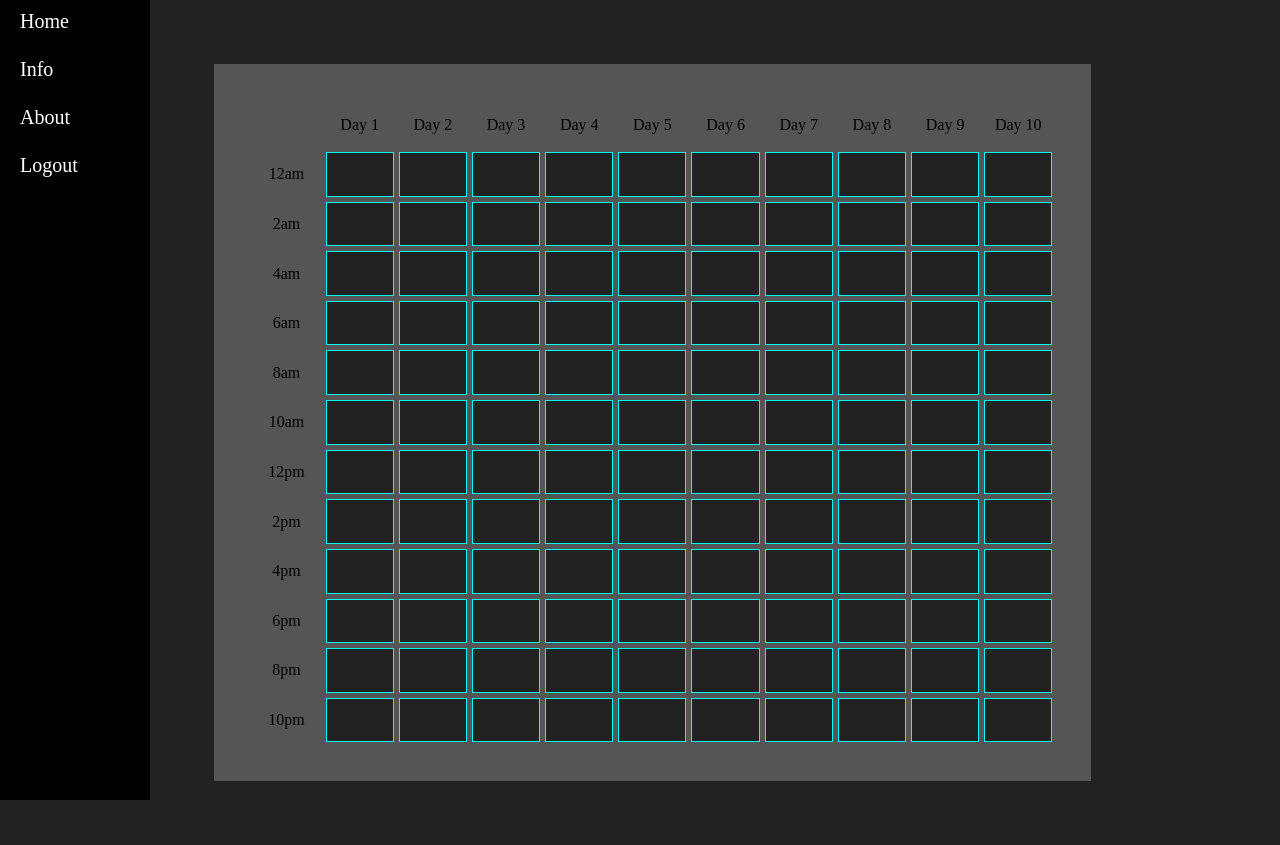
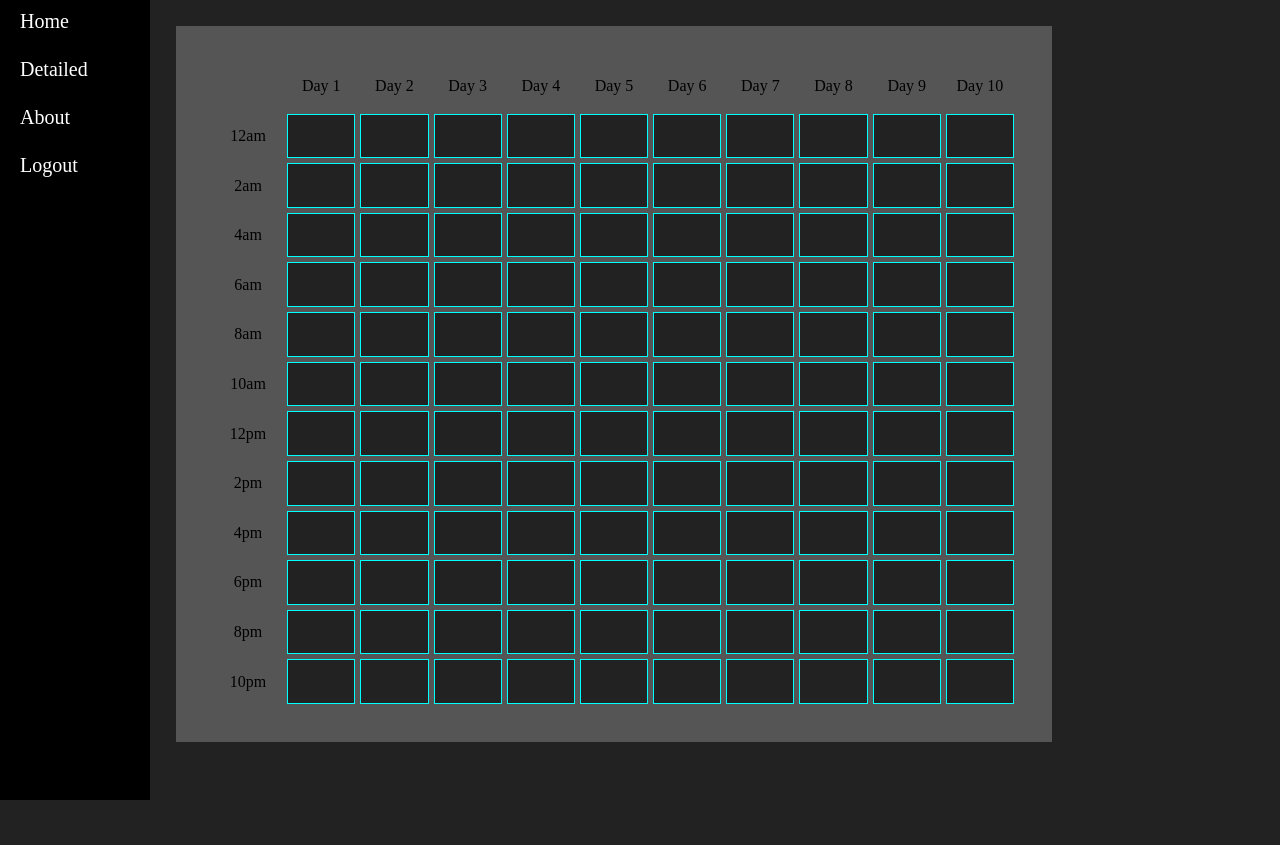
Before and after one commit to jatinkarthik-tripathy/Exam-Planner, a PHP site: page /html/sidebar.html in a window 1280 px wide. After the commit the page ends 800 px from the top, so only its background shows below. Run offline with PHP 8.4, Linux system fonts and the light colour scheme.

Commit message:
fixed bugs

```diff
--- a/css/home.css
+++ b/css/home.css
@@ -1,7 +1,7 @@
 #home{
     display: grid;
     background-color: #555;
-    margin: 5%;
+    margin: 2%;
     padding: 3%;
     width: 100vh;
     height: 80vh;
@@ -9,7 +9,7 @@
     grid-gap: 5px;
 }
 .block{
-    background-color: #222;
+    /* background-color: #222; */
     border: solid aqua 1px;
 }
 .day1, .day2, .day3, .day4, .day5, .day6, .day7, .day8, .day9, .day10, .hours{
--- a/html/sidebar.html
+++ b/html/sidebar.html
@@ -12,7 +12,7 @@
     <div class="sidebar">
         <ul>
             <li><a onclick="showHome()">Home</a></li>
-            <li><a onclick="showInfo()">Info</a></li>
+            <li><a onclick="showInfo()">Detailed</a></li>
             <li><a onclick="showAbt()">About</a></li>
             <li><a href="flex_test.html">Logout</a></li>
         </ul>
@@ -185,12 +185,14 @@
         </div>
     </div>
     <div id="info" style="display: none;">
-        <p>this is the info block</p>
+        .addSub
+
     </div>
     <div id="abt" style="display: none;">
-        <p>this is the  about block</p>
+        <p>this is the about block</p>
     </div>
 
 </body>
 <script type="text/javascript" src="../js/home.js"></script>
+
 </html>
--- a/js/home.js
+++ b/js/home.js
@@ -30,17 +30,21 @@ function showAbt() {
 
 var block = document.getElementsByClassName("block");
 for (var i = 0; i < block.length; i++) {
+    block[i].style.backgroundColor = '#222';
     block[i].addEventListener("click", bindClick(i));
 }
 
 function bindClick(i) {
     return function () {
+        console.log("block[i].style.backgroundColor: " + block[i].style.backgroundColor.toString());
         var hexString = document.createElement('div')
         hexString.style.backgroundColor = `#222`
-        if (block[i].style.backgroundColor === hexString.style.backgroundColor) {
+        if (block[i].style.backgroundColor == hexString.style.backgroundColor) {
             block[i].style.backgroundColor = 'aqua';
+            console.log("in aqua")
         } else {
             block[i].style.backgroundColor = '#222';
+            console.log('in black');
         }
     };
 }
--- a/js/login.js
+++ b/js/login.js
@@ -1,4 +1,6 @@
 console.log('test');
+let but = document.querySelector("#pass");
+but.addEventListener("keypress", testFn);
 function testFn() {
     var name = document.getElementById("name");
     var pass = document.getElementById("pass");
```
Also changed, not shown: css/details.css (added).
